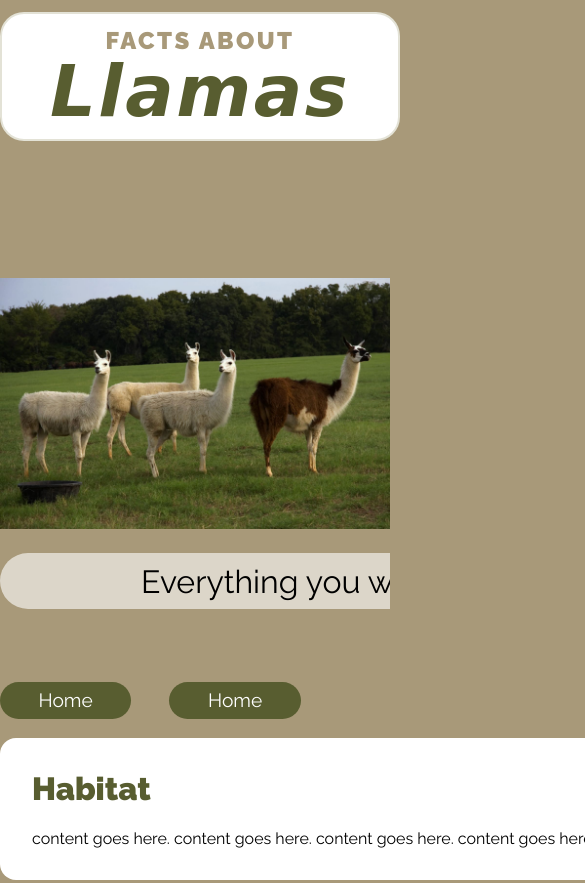
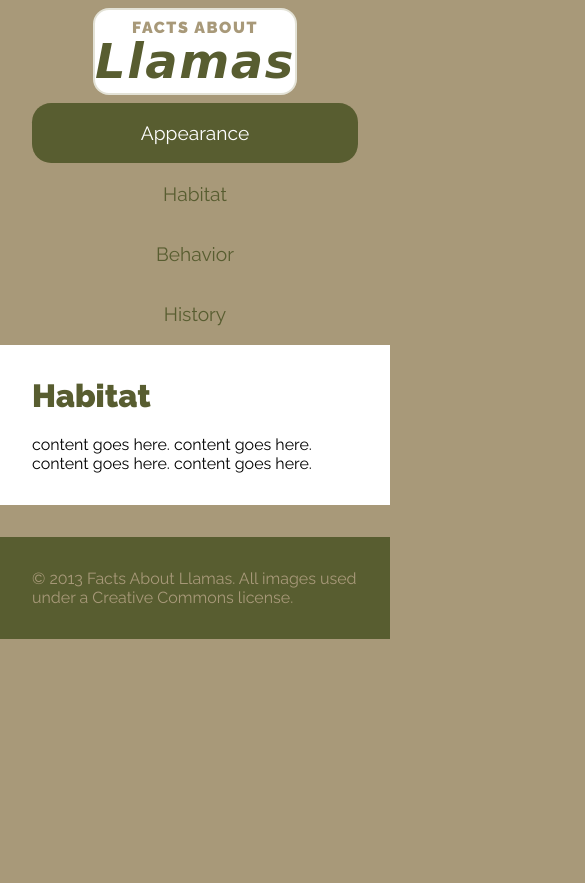
Before and after one commit to jongunter/zapposLlamas, a plain HTML site: page index.html in a window 390 px wide. Shown: the top 883 px of the page, 585 px wide, since content can reach past the window. After the commit the page ends 844 px from the top, so only its background shows below. Drawn offline with nearby package versions, Linux system fonts and the light colour scheme; a web font is replaced by a local one.

Commit message:
Made site responsive. Works on tablets and mobile phones.

```diff
--- a/index.html
+++ b/index.html
@@ -35,10 +35,16 @@
         <nav>
             <ul>
                 <li>
-                    <a href="index.html">Home</a>
+                    <a href="index.html" class="active">Appearance</a>
                 </li>
                 <li>
-                    <a href="index.html">Home</a>
+                    <a href="index.html">Habitat</a>
+                </li>
+                <li>
+                    <a href="index.html">Behavior</a>
+                </li>
+                 <li>
+                    <a href="index.html">History</a>
                 </li>
             </ul>
         </nav>
--- a/less/main.less
+++ b/less/main.less
@@ -8,10 +8,6 @@ body {
         background: @main-color;
 }
 
-#main, .tagline, nav, footer .inner {
-    width: 960px;
-    margin: 0 auto;
-}
 
 header {
 
@@ -48,14 +44,14 @@ header {
 }
 
 .teaser-image {
-    background: url("../img/llamas-home.jpg");
+    background: url("../img/llamas-home.jpg") @secondary-color;
     height: 500px;
     background-size: 100%;
     background-position: center center;
     background-repeat: no-repeat;
     position: relative;
     margin: 0;
-    overflow: auto;
+    overflow: hidden;
 
     .tagline {
         font-size: 2em;
@@ -85,13 +81,17 @@ nav {
 
     li a {
         display: block;
+        padding: 0.4em 2em;
+        margin: 1.5em 0.5em 1em 0.5em;
+        font-size: 1.2em;
+        text-decoration: none;
+        color: @secondary-color;
+    }
+
+    li a.active {
         background: @secondary-color;
         border-radius: 1em;
-        padding: 0.4em 2em;
-        margin: 1.5em 1em 1em 1em;
-        font-size: 1.2em;
         color: white;
-        text-decoration: none;
     }
 
     li:first-child a {
@@ -130,3 +130,73 @@ footer {
     }
 
 }
+
+#main, .tagline, nav, footer .inner {
+
+    @media (min-width: 1200px) { width: 960px; }
+    @media (max-width: 1200px) { width: 760px; }
+    @media (max-width: 900px) {
+        width: auto;
+
+    }
+
+    margin: 0 auto;
+}
+
+    @media (max-width: 900px) {
+        .teaser-image {
+            display: none;
+        }
+
+        footer .inner {
+            padding: 0 2em;
+        }
+
+        #main {
+            border-radius: 0;
+        }
+
+        nav {
+
+            ul {
+                padding: 0 2em;
+                width: auto;
+            }
+
+
+            ul li a {
+                padding: 1em 1em;
+            }
+        }
+
+        body {
+            width: 100%;
+            overflow: hidden;
+        }
+    }
+
+ @media (max-width: 600px) {
+
+    nav ul li {
+        float: none;
+        margin: 0;
+
+        a {
+            margin: 0;
+        }
+    }
+
+    header {
+        width: auto;
+        padding: 0 2em;
+
+        a.site-title {
+         width:auto;
+         font-size: 1em;
+         width: 200px;
+         margin-left: auto;
+         margin-right: auto;
+        }
+
+    }
+}
```
Also changed, not shown: css/main.css.
